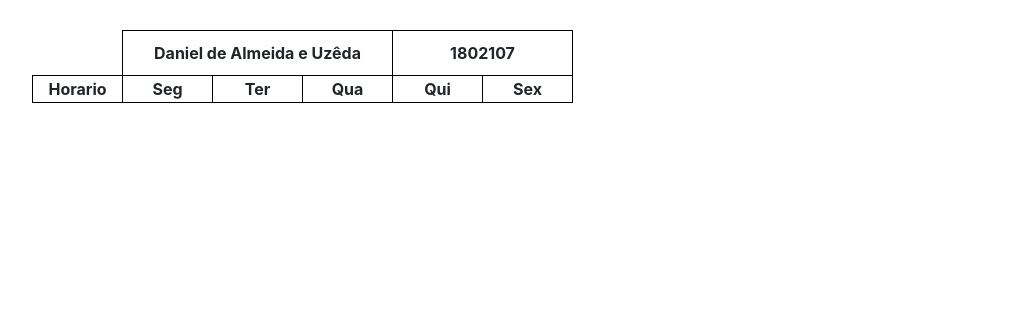
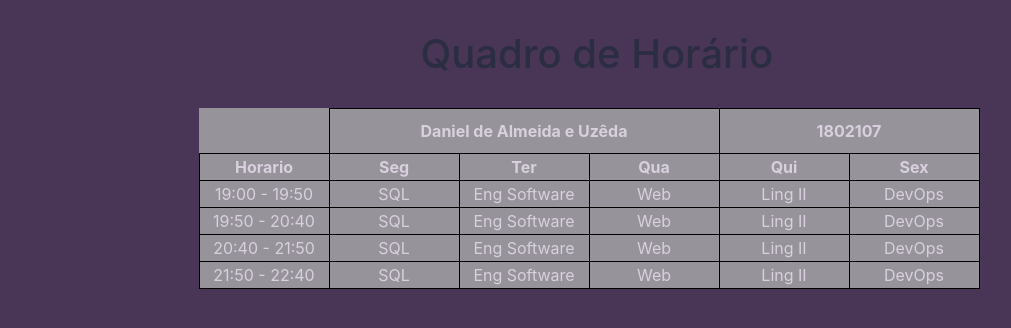
Before and after one commit to R43F/devop, a plain HTML site: page index.html in a window 1280 px wide. Shown: the whole page, without its empty margins (53-1064 px from the left). Drawn offline with nearby package versions, Linux system fonts and the light colour scheme.

Commit message:
Tabela preenchida

```diff
--- a/index.html
+++ b/index.html
@@ -8,26 +8,58 @@
     <!-- Bootstrap CSS -->
     <link rel="stylesheet" href="https://stackpath.bootstrapcdn.com/bootstrap/4.3.1/css/bootstrap.min.css" integrity="sha384-ggOyR0iXCbMQv3Xipma34MD+dH/1fQ784/j6cY/iJTQUOhcWr7x9JvoRxT2MZw1T" crossorigin="anonymous">
 
-    <title>Hello, world!</title>
+    <title align="center">Quadro de Horário!</title>
   </head>
   <body>
     <div class='container'>
+        <h1 class="titulo">Quadro de Horário</h1>
+
         <table class="tabela">
             <tr>
                 <th> </th>
-                <th class="titulo" colspan="3">Daniel de Almeida e Uzêda</th>
-                <th class="titulo" colspan="2">1802107    </th>
+                <th class="titulo-tab" colspan="3">Daniel de Almeida e Uzêda</th>
+                <th class="titulo-tab" colspan="2">1802107    </th>
             </tr>
             <tr>
-                <th class="cont">Horario</th>
-                <th class="cont">Seg</th>
-                <th class="cont">Ter</th>
-                <th class="cont">Qua</th>
-                <th class="cont">Qui</th>
-                <th class="cont">Sex</th>
-
-
+                <th class="cont1">Horario</th>
+                <th class="cont1">Seg</th>
+                <th class="cont1">Ter</th>
+                <th class="cont1">Qua</th>
+                <th class="cont1">Qui</th>
+                <th class="cont1">Sex</th>
             </tr>
+            <tr>
+                <td class="cont2">19:00 - 19:50</td>
+                <td class="cont2">SQL</td>
+                <td class="cont2">Eng Software</td>
+                <td class="cont2">Web</td>
+                <td class="cont2">Ling II</td>
+                <td class="cont2">DevOps</td>
+            </tr>
+            <tr>
+                <td class="cont2">19:50 - 20:40</td>
+                <td class="cont2">SQL</td>
+                <td class="cont2">Eng Software</td>
+                <td class="cont2">Web</td>
+                <td class="cont2">Ling II</td>
+                <td class="cont2">DevOps</td>
+            </tr>
+            <tr>
+                <td class="cont2">20:40 - 21:50</td>
+                <td class="cont2">SQL</td>
+                <td class="cont2">Eng Software</td>
+                <td class="cont2">Web</td>
+                <td class="cont2">Ling II</td>
+                <td class="cont2">DevOps</td>
+            </tr>
+            <tr>
+                <td class="cont2">21:50 - 22:40</td>
+                <td class="cont2">SQL</td>
+                <td class="cont2">Eng Software</td>
+                <td class="cont2">Web</td>
+                <td class="cont2">Ling II</td>
+                <td class="cont2">DevOps</td>
+                </tr>
         </table>
     </div>
 
@@ -41,17 +73,32 @@
     <style>
         .tabela{
             margin-top: 30px;
+            color: #D9D0DE;
+            background-color: #96939B;
+            margin-left: 15%;
         }
-        .titulo {
+        .titulo-tab{
             border: 1px solid black;
             padding: 10px;
             text-align: center;
         }
-        .cont{
+        .cont1{
             border: 1px solid black;
-            width: 90px;
+            width: 130px;
             text-align: center;
-
+        }
+        .cont2{
+            border: 1px solid black;
+            width: 130px;
+            text-align: center;
+        }
+        body{
+            background-color: #493657;
+        }
+        .titulo{
+            color: #2B2D42;
+            margin-left: 35%;
+            margin-top: 30px;
         }
     </style>
 </html>
```
